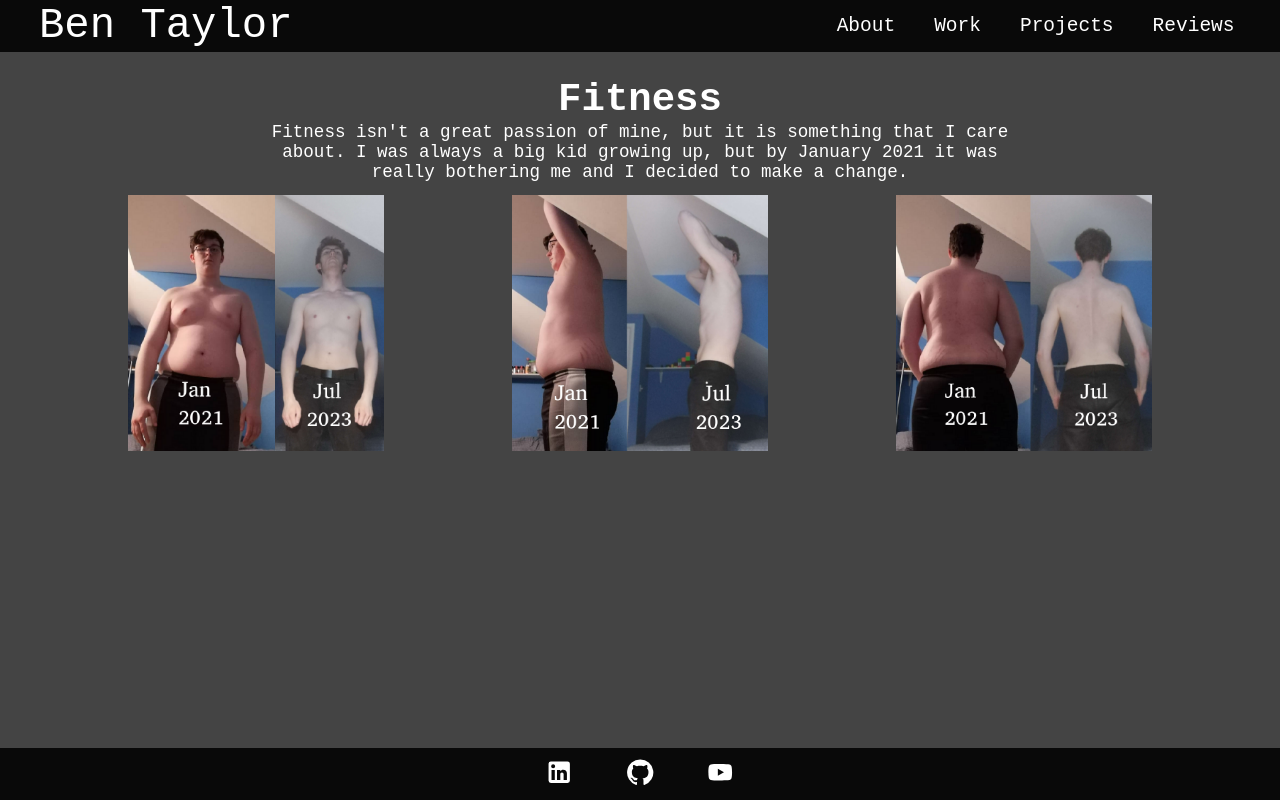
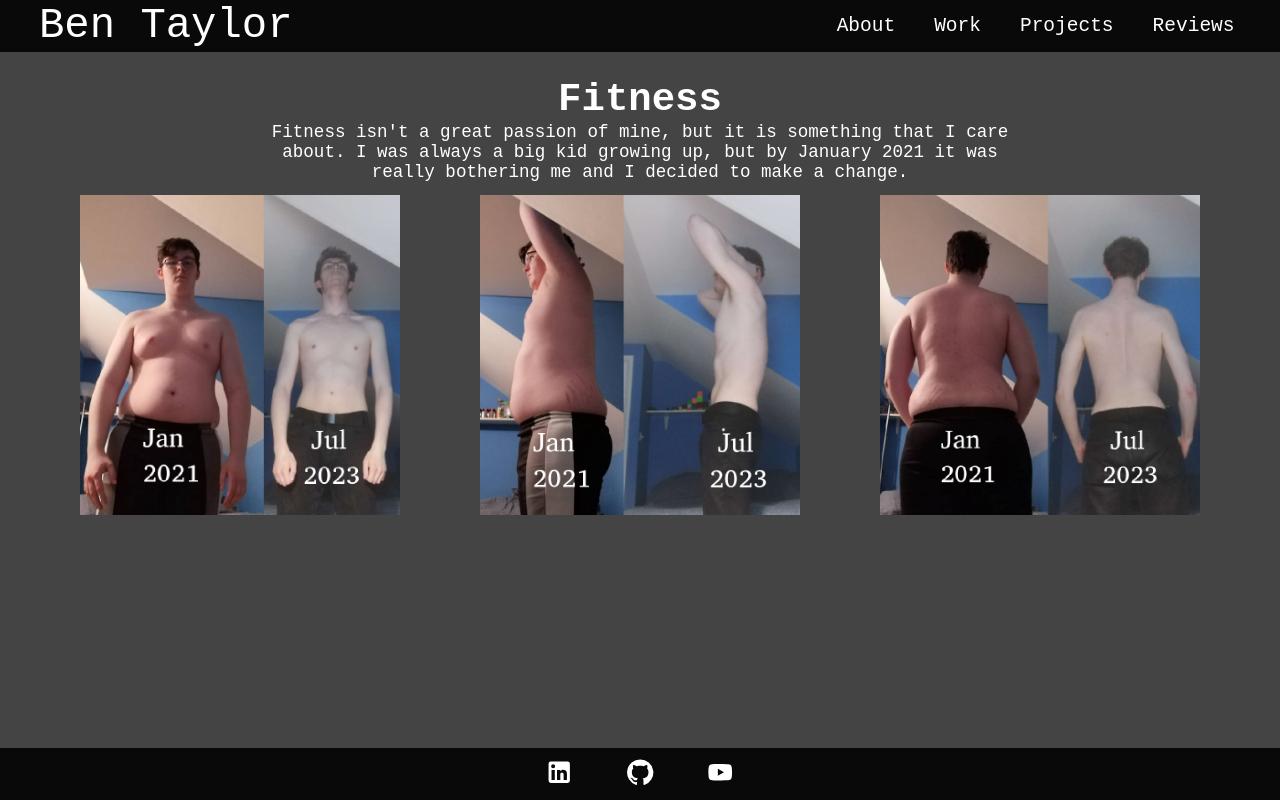
Before and after one commit to BenTaylor25/WebPortfolio2023, a React (Vite) app in the folder web-portfolio-2023/: page /WebPortfolio2023/fitness in a window 1280 px wide. Built offline with nearby package versions, Linux system fonts and the light colour scheme.

Commit message:
image sizing

```diff
--- a/web-portfolio-2023/src/components/pages/About/Fitness.scss
+++ b/web-portfolio-2023/src/components/pages/About/Fitness.scss
@@ -9,9 +9,14 @@ main.Fitness {
         display: grid;
         grid-template-columns: auto auto auto;
         justify-content: space-evenly;
+        margin-bottom: 1rem;
 
         @media screen and (orientation: portrait) {
             grid-template-columns: auto;
         }
+
+        img {
+            width: 25vw;
+        }
     }
 }
```
